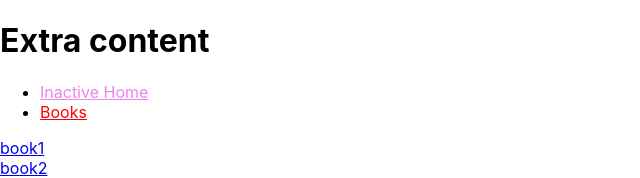
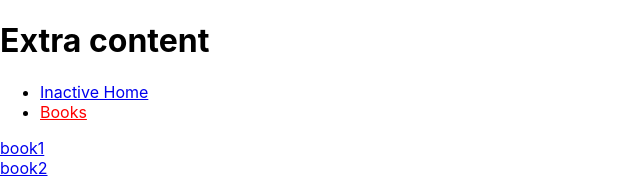
Before and after one commit to Praveen851/learn-react, a React (Create React App) app: page /books in a window 1280 px wide. Shown: the top 178 px of the page, without its empty margins (0-640 px from the left). Built offline with nearby package versions, Linux system fonts and the light colour scheme.

Commit message:
Lesson9: Navigate component

```diff
--- a/src/App.js
+++ b/src/App.js
@@ -13,14 +13,7 @@ function App() {
             <nav>
                 <ul>
                     <li>
-                        <NavLink
-                            style={({ isActive }) => {
-                                return isActive
-                                    ? { color: "green" }
-                                    : { color: "violet" };
-                            }}
-                            to="/"
-                        >
+                        <NavLink to="/">
                             {({ isActive }) =>
                                 isActive ? "Active Home" : "Inactive Home"
                             }
@@ -53,10 +46,14 @@ Lesson 7:
 5) Link tag -> `replace` prop to replace the current component with the new navigated component.
 6) Link tag -> `reloadDocument` prop to reload and render the new component.
 7) Link tag -> `state` prop to pass data that wont shown in url bar.
+Lesson 8:
 8) NavLink tag -> has all the features that Link tag has, additional props -> className, style, children all of these take
 functions which expose active state of the link. Used for styling purpose based on the acive state.
 9) All the NavLink components have .active className when it is active we can use that classname to style it with css.
 10) Use `end` prop in NavLink to exactly match the path so that if the children paths are active then the parent path is also wont be active.
+Lesson 9:
+11) Use Navigate component to immediately navigate to any path.
+
 */
 
 export default App;
--- a/src/pages/NotFound.js
+++ b/src/pages/NotFound.js
@@ -1,3 +1,5 @@
+import { Navigate } from "react-router-dom";
+
 export function NotFound() {
-    return <h1>Not Found</h1>;
+    return <Navigate to={"/"} />;
 }
```
